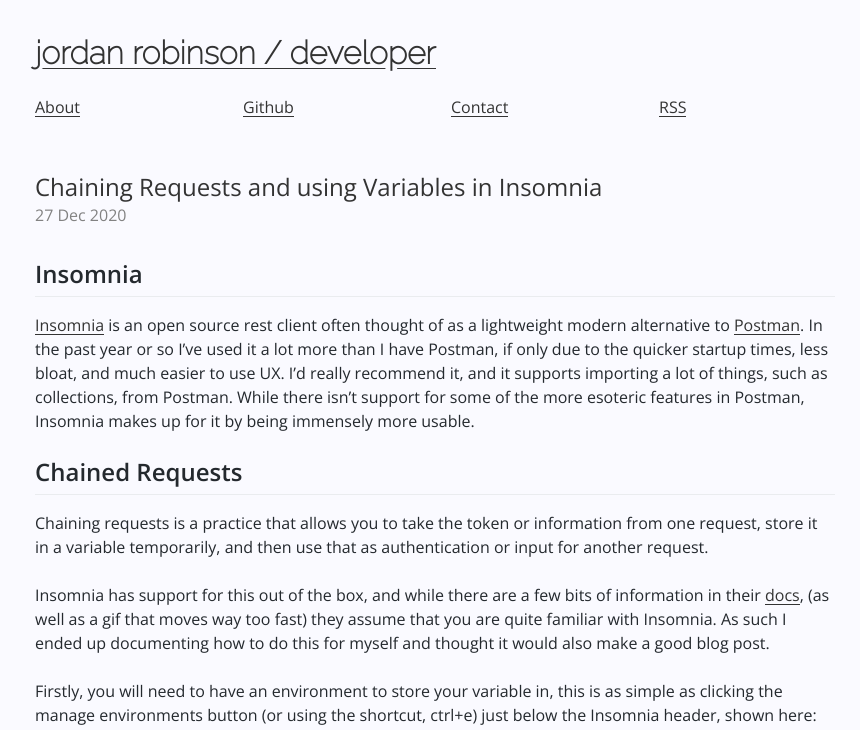
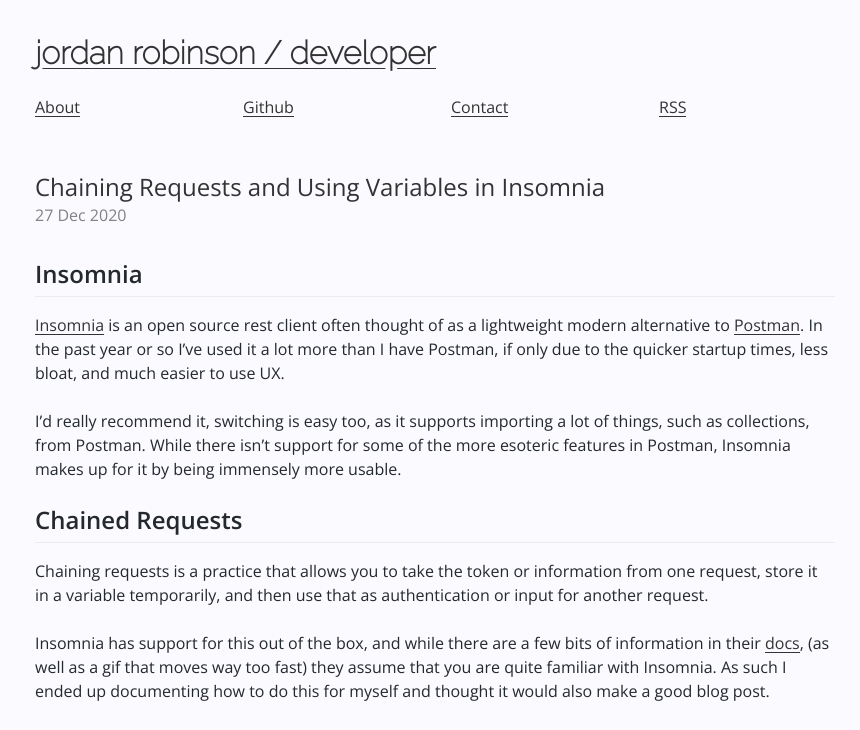
Before and after one commit to jordanrobinson/blog, a Jekyll site: the page built from _posts/2020-12-27-insomnia-chained-requests.md, in a window 1280 px wide and 1400 px high, cut to the strip 0-730 px from the top of the window. Shown: the whole strip, without its empty margins (205-1065 px from the left). Built offline with Jekyll 4.4.1, drawn with Linux system fonts in a browser that asks for light colours; some of the changed text lies outside the part shown.

Commit message:
Typo fixes

```diff
--- a/_posts/2020-12-27-insomnia-chained-requests.md
+++ b/_posts/2020-12-27-insomnia-chained-requests.md
@@ -1,13 +1,15 @@
 ---
 layout: post
-title: Chaining Requests and using Variables in Insomnia
+title: Chaining Requests and Using Variables in Insomnia
 description: A quick walkthrough on how to chain requests using variables, in the rest client Insomnia.
 permalink: /insomnia-chained-requests
 ---
 
 ## Insomnia
 
-[Insomnia](https://insomnia.rest) is an open source rest client often thought of as a lightweight modern alternative to [Postman](https://www.postman.com/). In the past year or so I've used it a lot more than I have Postman, if only due to the quicker startup times, less bloat, and much easier to use UX. I'd really recommend it, and it supports importing a lot of things, such as collections, from Postman. While there isn't support for some of the more esoteric features in Postman, Insomnia makes up for it by being immensely more usable.
+[Insomnia](https://insomnia.rest) is an open source rest client often thought of as a lightweight modern alternative to [Postman](https://www.postman.com/). In the past year or so I've used it a lot more than I have Postman, if only due to the quicker startup times, less bloat, and much easier to use UX.
+
+I'd really recommend it, switching is easy too, as it supports importing a lot of things, such as collections, from Postman. While there isn't support for some of the more esoteric features in Postman, Insomnia makes up for it by being immensely more usable.
 
 ## Chained Requests
 
@@ -19,7 +21,9 @@ Firstly, you will need to have an environment to store your variable in, this is
 
 ![insomnia environments](https://user-images.githubusercontent.com/1202911/103244551-47c3e380-4955-11eb-8d7d-51724ee18c11.png)
 
-Then, you'll need to add a variable for the variable you want to pass along between requests. The syntax of these environments is JSON, so you can just quite happily call your variable whatever you want. Once you have it you'll want to triger the autocomplete for the value (ctrl + space) and select `Response -> Body Attribute`. Note you can also have headers and urls here, but for the example we have let's just use an attribute from the response body.
+Then, you'll need to add a variable for the variable you want to pass along between requests. The syntax of these environments is JSON, so you can just quite happily call your variable whatever you want. Once you have it you'll want to triger the autocomplete for the value (ctrl + space) and select `Response -> Body Attribute`.
+
+Note you can also have headers and urls here, but for the example we have let's just use an attribute from the response body.
 
 ![variable setup](https://user-images.githubusercontent.com/1202911/103244555-48f51080-4955-11eb-9931-85490aaa6753.png)
 
```
